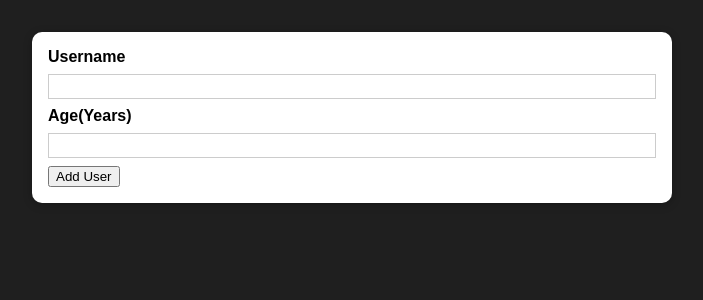
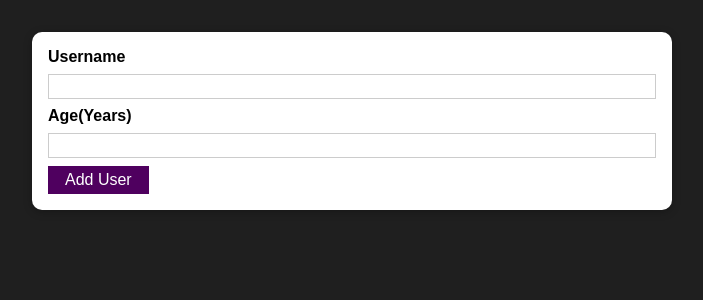
Before and after one commit to jinzxu/UserTracker, a React (Create React App) app: page / in a window 1280 px wide. Shown: the top 300 px of the page, without its empty margins (288-991 px from the left). Built offline with nearby package versions, Linux system fonts and the light colour scheme.

Commit message:
Add button component

```diff
--- /dev/null
+++ b/src/Components/UI/Button.js
@@ -0,0 +1,14 @@
+import React from "react";
+import buttonStyles from "./Button.module.css"
+
+const Button = props => {
+    return <button
+        className={buttonStyles.button}
+        type={props.type
+            ||
+            "button"}
+        onClick={props.onClick}>
+        {props.children}
+    </button>
+}
+export default Button;
--- /dev/null
+++ b/src/Components/UI/Button.module.css
@@ -0,0 +1,18 @@
+.button {
+  font: inherit;
+  border: 1px solid #4f005f;
+  background: #4f005f;
+  color: white;
+  padding: 0.25rem 1rem;
+  cursor: pointer;
+}
+
+.button:hover,
+.button:active {
+  background: #741188;
+  border-color: #741188;
+}
+
+.button:focus {
+  outline: none;
+}
--- a/src/Components/Users/AddUser.js
+++ b/src/Components/Users/AddUser.js
@@ -1,4 +1,5 @@
 import React from "react";
+import Button from "../UI/Button";
 import Card from "../UI/Card";
 import AddUserStyles from "./AddUser.module.css"
 const AddUser = props => {
@@ -12,7 +13,7 @@ const AddUser = props => {
                 <input id="username" type="text"></input>
                 <label htmlFor="age">Age(Years)</label>
                 <input id="age" type="number"></input>
-                <button type="submit">Add User</button>
+                <Button type="submit">Add User</Button>
             </form>
         </Card>
     )
```
